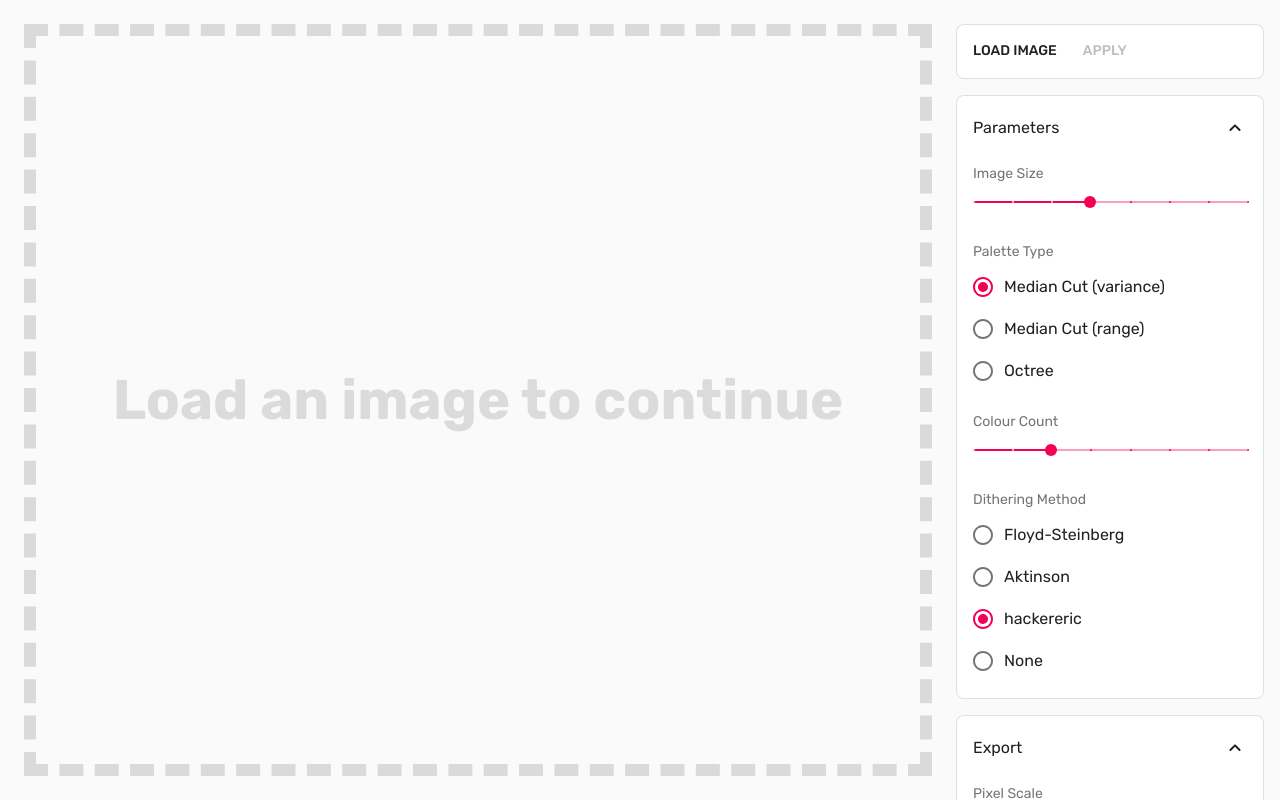
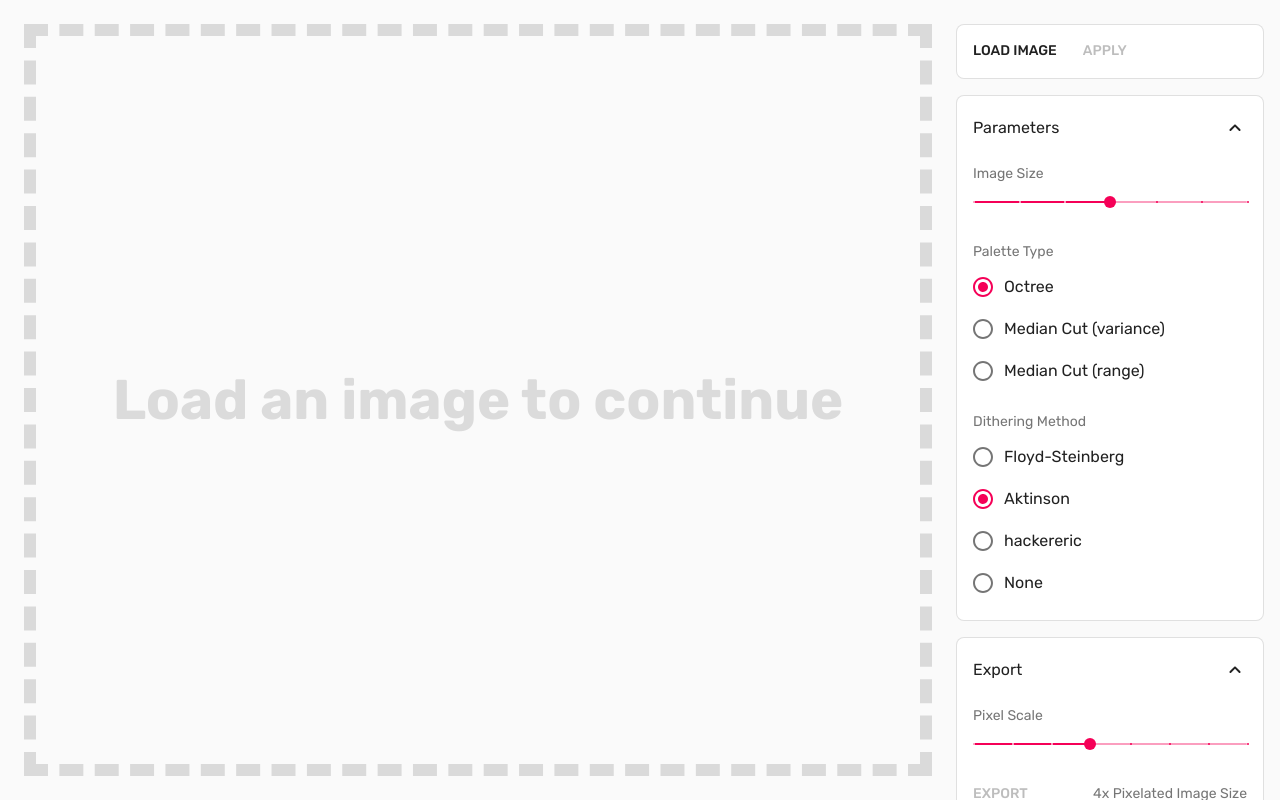
Before and after one commit to hack3ric/pixelate, a Next.js app: page / in a window 1280 px wide. Built offline with nearby package versions, Linux system fonts and the light colour scheme.

Commit message:
Adjust parameters' range and default value

```diff
--- a/src/components/App.tsx
+++ b/src/components/App.tsx
@@ -60,10 +60,10 @@ export default function App() {
   const [generating, setGenerating] = useState(false);
   const [showOriginal, setShowOriginal] = useState(false);
 
-  const [size, setSize] = useLocalStorage("size", 512);
-  const [colorCount, setColorCount] = useLocalStorage("colorCount", 24);
-  const [paletteType, setPaletteType] = useLocalStorage<PaletteType>("paletteType", "median-cut-variance");
-  const [ditherMethod, setDitherMethod] = useLocalStorage<DitherMethod>("ditherMethod", "eric");
+  const [size, setSize] = useLocalStorage("size", 320);
+  const [colorCount, setColorCount] = useLocalStorage("colorCount", 32);
+  const [paletteType, setPaletteType] = useLocalStorage<PaletteType>("paletteType", "octree");
+  const [ditherMethod, setDitherMethod] = useLocalStorage<DitherMethod>("ditherMethod", "aktinson");
   const [pixelScale, setPixelScale] = useLocalStorage("pixelScale", 4);
 
   useEffect(() => {
--- a/src/components/sidebar/Parameters.tsx
+++ b/src/components/sidebar/Parameters.tsx
@@ -35,28 +35,28 @@ export default function Parameters(props: ParametersProps) {
             text="Image Size"
             value={props.size}
             onChange={props.onSizeChange}
-            range={[128, 1024]}
+            range={[128, 512]}
             step={64}
-            marks={marks(128, 256, 384, 512, 640, 768, 896, 1024)}
+            marks
           />
           <RadioParameter<PaletteType>
             text="Palette Type"
             value={props.paletteType}
             onChange={props.onPaletteTypeChange}
             labels={{
+              "octree": "Octree",
               "median-cut-variance": "Median Cut (variance)",
-              "median-cut-range": "Median Cut (range)",
-              "octree": "Octree"
+              "median-cut-range": "Median Cut (range)"
             }}
           />
-          <Collapse in={props.paletteType === "median-cut-range" || props.paletteType === "median-cut-variance"}>
+          <Collapse in={props.paletteType !== "octree"}>
             <SliderParameter
               text="Colour Count"
               value={props.colorCount}
               onChange={props.onColorCountChange}
               range={[8, 64]}
               step={4}
-              marks={marks(8, 16, 24, 32, 40, 48, 56, 64)}
+              marks
             />
           </Collapse>
           <RadioParameter<DitherMethod>
```
